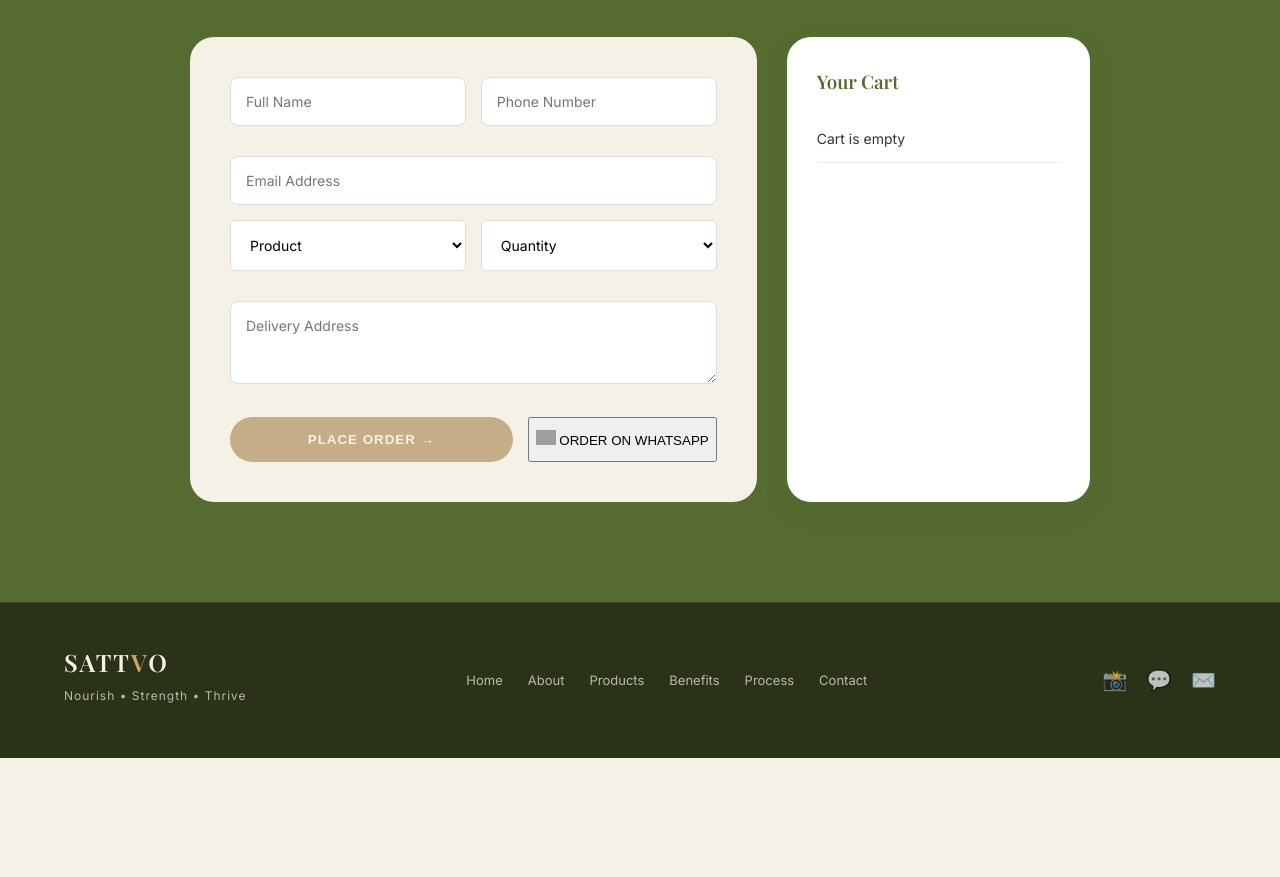
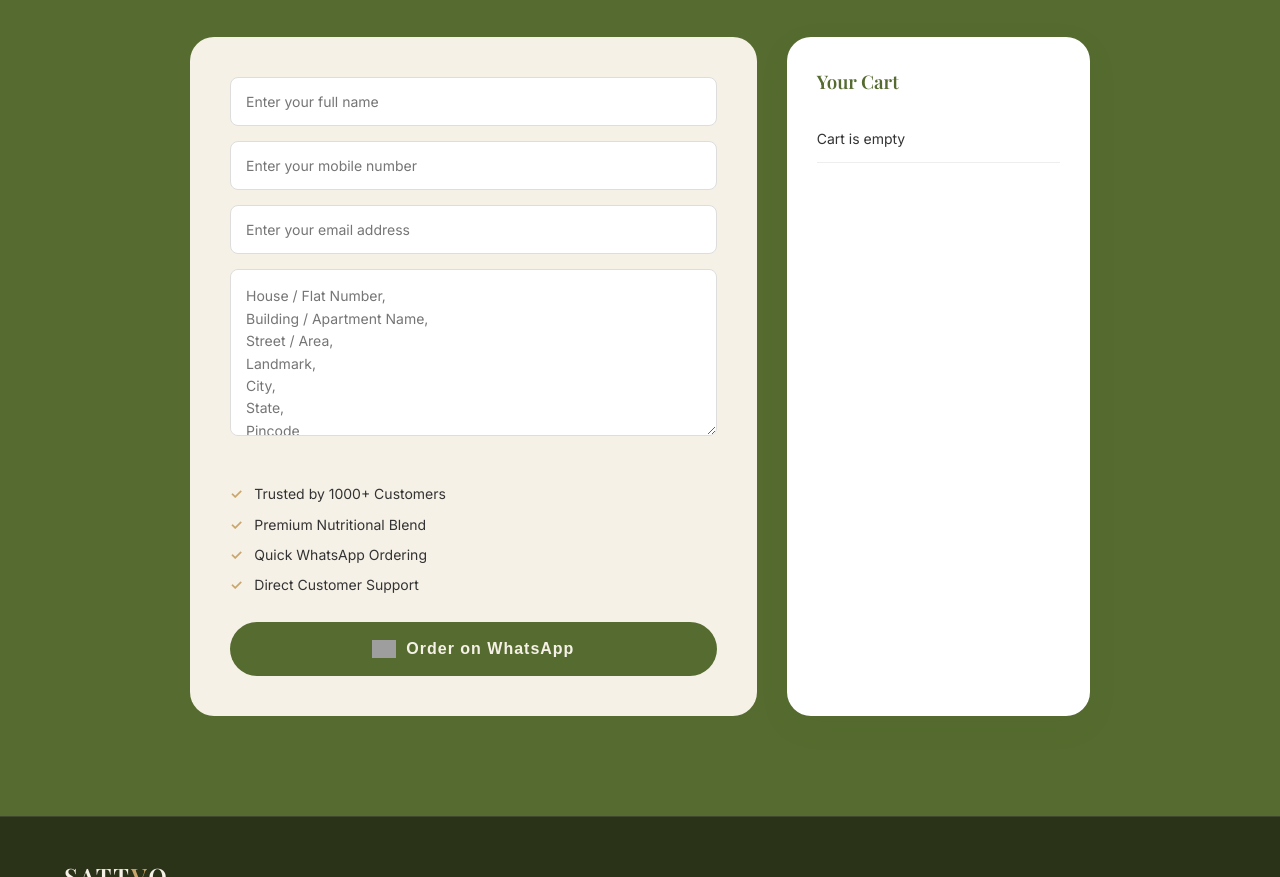
Before and after one commit to Nazia13514/sattvo, a website: page index.html in a window 1280 px wide. Shown: the part 3236-4113 px from the top of the page. Before the commit the page ends 3994 px from the top, so only its background shows below. Drawn offline with nearby package versions, Linux system fonts and the light colour scheme; grey boxes are pictures that could not be loaded; a web font is replaced by a local one.

Commit message:
Update index.html

```diff
--- a/index.html
+++ b/index.html
@@ -223,46 +223,23 @@
       <div class="checkout-wrapper">
         <!-- Form -->
         <form id="orderForm" class="styled-form">
-          <div class="form-row">
-            <input type="text" id="name" placeholder="Full Name" required>
-            <input type="text" id="phone" placeholder="Phone Number" required>
+          <div id="validationMessage" class="validation-error" style="display:none; color: #e74c3c; margin-bottom: 15px; font-size: 14px;"></div>
+          <input type="text" id="name" placeholder="Enter your full name" required>
+          <input type="tel" id="phone" placeholder="Enter your mobile number" required>
+          <input type="email" id="email" placeholder="Enter your email address" required>
+          <textarea id="address" class="elegant-textarea" placeholder="House / Flat Number,&#10;Building / Apartment Name,&#10;Street / Area,&#10;Landmark,&#10;City,&#10;State,&#10;Pincode" rows="6" required></textarea>
+
+          <div class="trust-section" style="margin: 25px 0; font-size: 14px; color: var(--text-charcoal);">
+            <div class="trust-item" style="margin-bottom: 8px;"><span style="color: var(--accent); margin-right: 8px; font-weight: bold;">✓</span> Trusted by 1000+ Customers</div>
+            <div class="trust-item" style="margin-bottom: 8px;"><span style="color: var(--accent); margin-right: 8px; font-weight: bold;">✓</span> Premium Nutritional Blend</div>
+            <div class="trust-item" style="margin-bottom: 8px;"><span style="color: var(--accent); margin-right: 8px; font-weight: bold;">✓</span> Quick WhatsApp Ordering</div>
+            <div class="trust-item"><span style="color: var(--accent); margin-right: 8px; font-weight: bold;">✓</span> Direct Customer Support</div>
           </div>
 
-          <input type="text" id="houseNo" placeholder="Email Address" required>
-
-          <div class="form-row">
-            <select
-              style="width: 50%; padding: 15px; border: 1px solid #ddd; border-radius: 5px; font-family: 'Inter', sans-serif;">
-              <option>Product</option>
-              <option>Walnut Sattvo</option>
-              <option>Cashew Sattvo</option>
-              <option>Pistachio Sattvo</option>
-              <option>Almond Sattvo</option>
-            </select>
-            <select
-              style="width: 50%; padding: 15px; border: 1px solid #ddd; border-radius: 5px; font-family: 'Inter', sans-serif;">
-              <option>Quantity</option>
-              <option>1</option>
-              <option>2</option>
-              <option>3</option>
-              <option>4</option>
-            </select>
-          </div>
-
-          <textarea id="landmark" placeholder="Delivery Address" rows="3" required></textarea>
-
-          <!-- Hidden inputs to keep checkout logic intact if it relies on these IDs -->
-          <input type="hidden" id="street1" value="N/A">
-          <input type="hidden" id="street2" value="">
-          <input type="hidden" id="city" value="N/A">
-          <input type="hidden" id="state" value="N/A">
-          <input type="hidden" id="pincode" value="000000">
-
-          <div class="order-actions">
-            <button type="submit" class="submit-btn" id="submitOrderBtn" disabled>PLACE ORDER &rarr;</button>
-            <button type="button" class="whatsapp-btn">
-              <img src="https://upload.wikimedia.org/wikipedia/commons/6/6b/WhatsApp.svg" alt="WA" width="20">
-              ORDER ON WHATSAPP
+          <div class="order-actions" style="margin-top: 20px;">
+            <button type="submit" class="submit-btn wa-submit-btn" id="submitOrderBtn" style="width: 100%; display: flex; align-items: center; justify-content: center; gap: 10px; font-size: 16px; padding: 18px;">
+              <img src="https://upload.wikimedia.org/wikipedia/commons/6/6b/WhatsApp.svg" alt="WA" width="24">
+              Order on WhatsApp
             </button>
           </div>
         </form>
@@ -280,19 +257,6 @@
 
     </div>
   </section>
-
-  <!-- SUCCESS POPUP -->
-  <div id="successPopup" class="popup">
-    <div class="popup-box">
-      <h3>Order Placed Successfully</h3>
-      <p>
-        Your order has been successfully placed!
-        For faster service and verification, you will now be redirected to WhatsApp
-        to confirm your order and location.
-      </p>
-      <button onclick="goToWhatsApp()">Finish</button>
-    </div>
-  </div>
 
   <!-- FOOTER -->
   <footer class="site-footer">
@@ -352,7 +316,6 @@
     </div>
   </div>
 
-  <script src="https://checkout.razorpay.com/v1/checkout.js"></script>
   <script src="script.js"></script>
   <script>
     // Add simple intersection observer for fade animations
```
